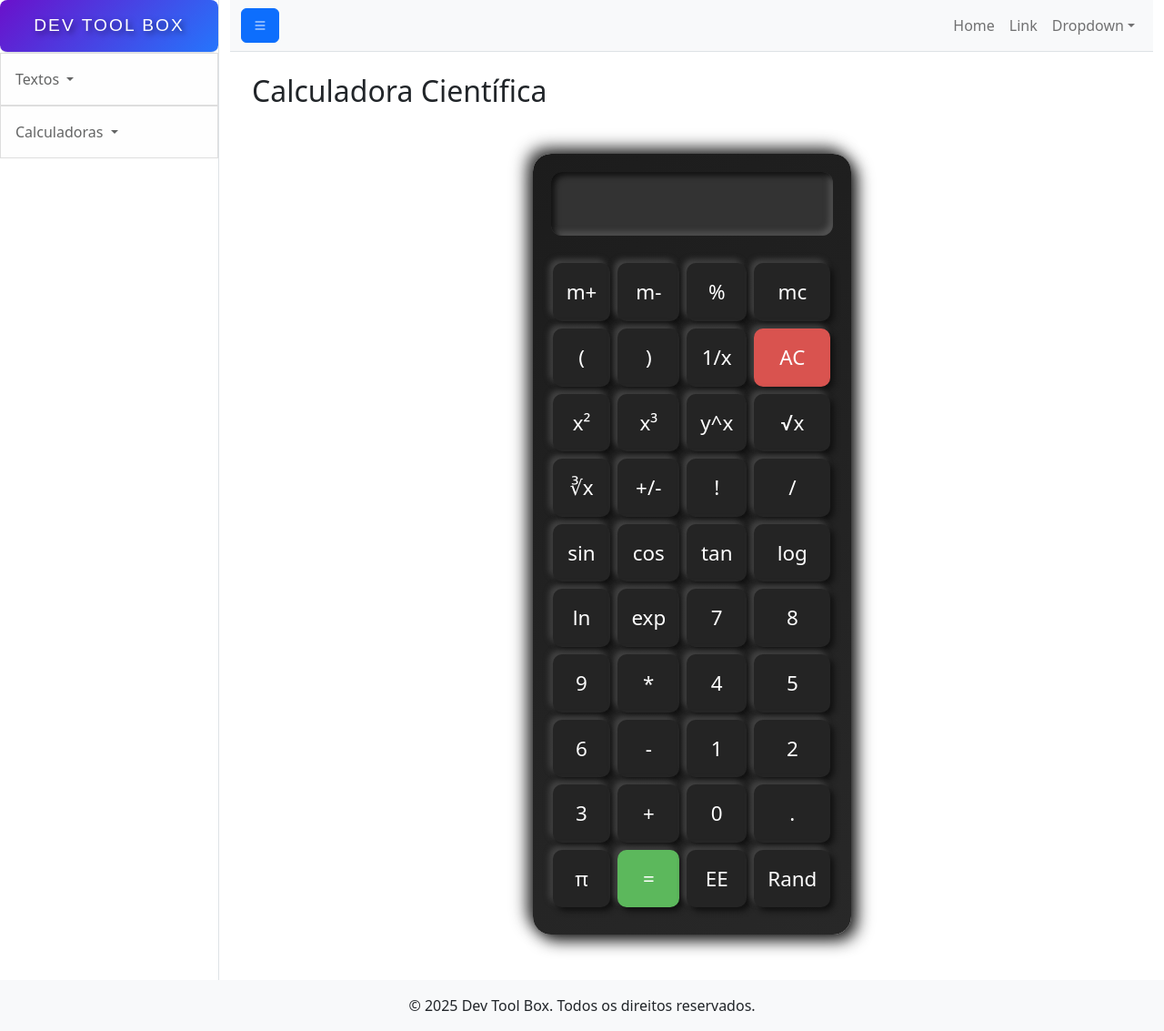
After one commit to JeffersonEstevo/DevToolBox, a Django app: page /cientifica/ in a window 1280 px wide. The commit adds this page. Shown: the whole page at 91% size. Run offline with Django 4.2, Linux system fonts and the light colour scheme; some libraries are stand-ins or nearby versions.

Commit message:
Adicionando Calculadoras/cientifica (modificar ainda)

```diff
--- /dev/null
+++ b/dev_tool_box/core/static/core/js/calculadoras/cientifica.js
@@ -0,0 +1,101 @@
+document.addEventListener("DOMContentLoaded", function () {
+    const display = document.getElementById("result");
+    const buttons = document.querySelectorAll(".buttons button");
+    let expression = "";
+
+    buttons.forEach(button => {
+        button.addEventListener("click", function () {
+            handleInput(this.textContent);
+        });
+    });
+
+    document.addEventListener("keydown", function (event) {
+        const key = event.key;
+        if (/^[0-9+\-*/().]$/.test(key)) {
+            handleInput(key);
+        } else if (key === "Enter") {
+            handleInput("=");
+        } else if (key === "Backspace") {
+            expression = expression.slice(0, -1);
+        } else if (key === "Escape") {
+            handleInput("AC");
+        }
+        display.value = expression;
+    });
+
+    function handleInput(value) {
+        if (value === "AC") {
+            expression = "";
+        } else if (value === "=") {
+            try {
+                expression = eval(expression.replace("π", "Math.PI"));
+            } catch (error) {
+                expression = "Erro";
+            }
+        } else if (value === "x²") {
+            expression += "**2";
+        } else if (value === "x³") {
+            expression += "**3";
+        } else if (value === "√x") {
+            expression = `Math.sqrt(${expression})`;
+        } else if (value === "∛x") {
+            expression = `Math.cbrt(${expression})`;
+        } else if (value === "sin") {
+            expression = `Math.sin(${expression})`;
+        } else if (value === "cos") {
+            expression = `Math.cos(${expression})`;
+        } else if (value === "tan") {
+            expression = `Math.tan(${expression})`;
+        } else if (value === "log") {
+            expression = `Math.log10(${expression})`;
+        } else if (value === "ln") {
+            expression = `Math.log(${expression})`;
+        } else if (value === "exp") {
+            expression = `Math.exp(${expression})`;
+        } else if (value === "1/x") {
+            expression = `1/(${expression})`;
+        } else {
+            expression += value;
+        }
+        display.value = expression;
+    }
+
+    // Estilização da interface melhorada e organização correta dos botões
+    document.querySelector(".calculator").style.cssText = "width: 350px; background: linear-gradient(145deg, #1c1c1c, #282828); padding: 20px; border-radius: 20px; text-align: center; box-shadow: 6px 6px 18px #111, -6px -6px 18px #333; margin: 50px auto;";
+    document.querySelector(".display input").style.cssText = "width: 100%; height: 70px; font-size: 2rem; text-align: right; padding: 10px; margin-bottom: 20px; border: none; background: #333; color: white; border-radius: 12px; box-shadow: inset 4px 4px 6px #111, inset -4px -4px 6px #555;";
+
+    const buttonsContainer = document.querySelector(".buttons");
+    buttonsContainer.style.cssText = "display: grid; grid-template-columns: repeat(4, 1fr); gap: 8px; justify-content: center; padding: 10px;";
+
+    // Definição dos botões corretamente organizados
+    const buttonLayout = [
+        "m+", "m-", "%", "mc",
+        "(", ")", "1/x", "AC",
+        "x²", "x³", "y^x", "√x",
+        "∛x", "+/-", "!", "/",
+        "sin", "cos", "tan", "log",
+        "ln", "exp", "7", "8",
+        "9", "*", "4", "5",
+        "6", "-", "1", "2",
+        "3", "+", "0", ".",
+        "π", "=", "EE", "Rand"
+    ];
+
+    buttonsContainer.innerHTML = "";
+    buttonLayout.forEach(label => {
+        const btn = document.createElement("button");
+        btn.textContent = label;
+        buttonsContainer.appendChild(btn);
+        btn.style.cssText = "padding: 15px; font-size: 1.4rem; border: none; background: #242424; color: white; border-radius: 10px; cursor: pointer; transition: 0.3s; box-shadow: 4px 4px 6px #111, -4px -4px 6px #444;";
+        btn.addEventListener("mouseover", () => btn.style.background = "#555");
+        btn.addEventListener("mouseout", () => btn.style.background = "#242424");
+        btn.addEventListener("mousedown", () => btn.style.boxShadow = "inset 3px 3px 6px #111, inset -3px -3px 6px #444");
+        btn.addEventListener("mouseup", () => btn.style.boxShadow = "4px 4px 6px #111, -4px -4px 6px #444");
+
+        if (label === "AC") {
+            btn.style.background = "#d9534f";
+        } else if (label === "=") {
+            btn.style.background = "#5cb85c";
+        }
+    });
+});
--- a/dev_tool_box/core/templates/core/base.html
+++ b/dev_tool_box/core/templates/core/base.html
@@ -57,6 +57,7 @@
                             <li><a class="dropdown-item" href="{% url 'regra_de_tres' %}">Regra de Três</a></li>
                             <li><a class="dropdown-item" href="{% url 'media_aritmetica' %}">Média Aritmética</a></li>
                             <li><a class="dropdown-item" href="{% url 'fracao' %}">Fração</a></li>
+                            <li><a class="dropdown-item" href="{% url 'cientifica' %}">Científica</a></li>
                         </ul>
                     </div>
 
--- /dev/null
+++ b/dev_tool_box/core/templates/core/calculadoras/cientifica.html
@@ -0,0 +1,63 @@
+{% extends "core/base.html" %}
+{% load static %}
+
+{% block content %}
+<div class="container-fluid">
+    <h2 class="mt-4">Calculadora Científica</h2>
+
+    <div class="calculator">
+        <div class="display">
+            <input type="text" id="result" disabled>
+        </div>
+        <div class="buttons">
+            <button>(</button>
+            <button>)</button>
+            <button>%</button>
+            <button>mc</button>
+            <button>m+</button>
+            <button>m-</button>
+            <button>mr</button>
+            <button>1/x</button>
+            <button>x²</button>
+            <button>x³</button>
+            <button>y^x</button>
+            <button>AC</button>
+            <button>+/-</button>
+            <button>/</button>
+            <button>!</button>
+            <button>√x</button>
+            <button>∛x</button>
+            <button>log</button>
+            <button>7</button>
+            <button>8</button>
+            <button>9</button>
+            <button>*</button>
+            <button>sin</button>
+            <button>cos</button>
+            <button>tan</button>
+            <button>log₂</button>
+            <button>4</button>
+            <button>5</button>
+            <button>6</button>
+            <button>-</button>
+            <button>sinh</button>
+            <button>cosh</button>
+            <button>tanh</button>
+            <button>2^x</button>
+            <button>1</button>
+            <button>2</button>
+            <button>3</button>
+            <button>+</button>
+            <button>Deg</button>
+            <button>π</button>
+            <button>EE</button>
+            <button>Rand</button>
+            <button>0</button>
+            <button>.</button>
+            <button>=</button>
+        </div>
+    </div>
+
+    <script src="{% static 'core/js/calculadoras/cientifica.js' %}"></script>
+</div>
+{% endblock %}
--- a/dev_tool_box/core/urls.py
+++ b/dev_tool_box/core/urls.py
@@ -26,6 +26,7 @@ urlpatterns = [
     path('regra_de_tres/', views.regra_de_tres, name='regra_de_tres'),
     path('media_aritmetica/', views.media_aritmetica, name='media_aritmetica'),
     path('fracao/', views.fracao, name='fracao'),
+    path('cientifica/', views.cientifica, name='cientifica'),
 ]
 
 if settings.DEBUG:
--- a/dev_tool_box/core/views.py
+++ b/dev_tool_box/core/views.py
@@ -58,3 +58,6 @@ def media_aritmetica(request):
 
 def fracao(request):
     return render(request, "core/calculadoras/fracao.html")
+
+def cientifica(request):
+    return render(request, "core/calculadoras/cientifica.html")
```
Also changed, not shown: dev_tool_box/core/static/core/js/calculadoras/fracao.js (+0 -44 lines).
